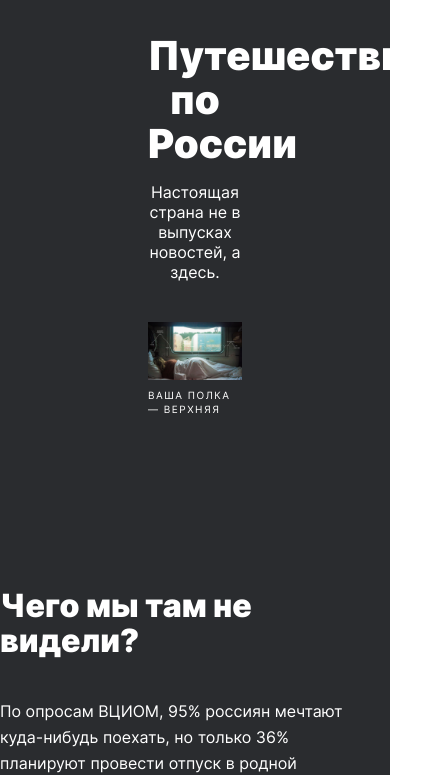
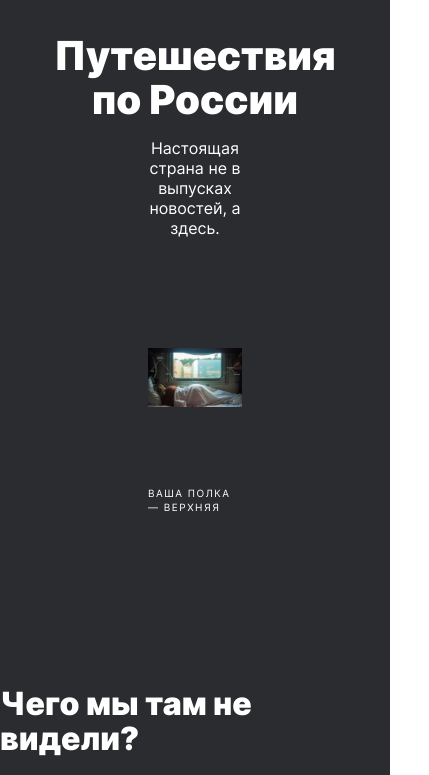
Before and after one commit to avetkovskaya/russian-travel, a plain HTML site: page index.html in a window 390 px wide. Shown: the part 90-865 px from the top of the page, 429 px wide, since content can reach past the window. Drawn offline with Linux system fonts and the light colour scheme.

Commit message:
Ревью

```diff
--- a/blocks/lead/__image/lead__image.css
+++ b/blocks/lead/__image/lead__image.css
@@ -1,7 +1,25 @@
 .lead__image {
-    max-width: 100%;
     width: 100%;
+    min-height: 615px;
     -webkit-max-logical-height: 615px;
     object-fit: contain;
     object-position: center;
     }
+
+    @media screen and (max-width: 1279px) {
+        .lead__image {
+          min-height: 580px;
+        }
+      }
+
+      @media screen and (max-width: 1023px) {
+        .lead__image {
+          min-height: 480px;
+        }
+      }
+
+      @media screen and (max-width: 767px) {
+        .lead__image {
+          min-height: 200px;
+        }
+      }
--- a/blocks/lead/__title/lead__title.css
+++ b/blocks/lead/__title/lead__title.css
@@ -1,13 +1,12 @@
 .lead__title {
     max-width: 720px;
-    width: 100%;
-    margin: auto;
     font-style: normal;
     font-weight: 900;
     font-size: 96px;
     line-height: 100px;
     text-align: center;
     box-sizing: border-box;
+    margin: 0;
     }
 
  @media screen and (max-width: 698px) {
--- a/blocks/lead/lead.css
+++ b/blocks/lead/lead.css
@@ -1,6 +1,6 @@
 .lead {
     max-width: 984px;
-    margin: 0 auto;
+    margin: 0;
     display: flex;
     flex-direction: column;
     align-items: center;
```
